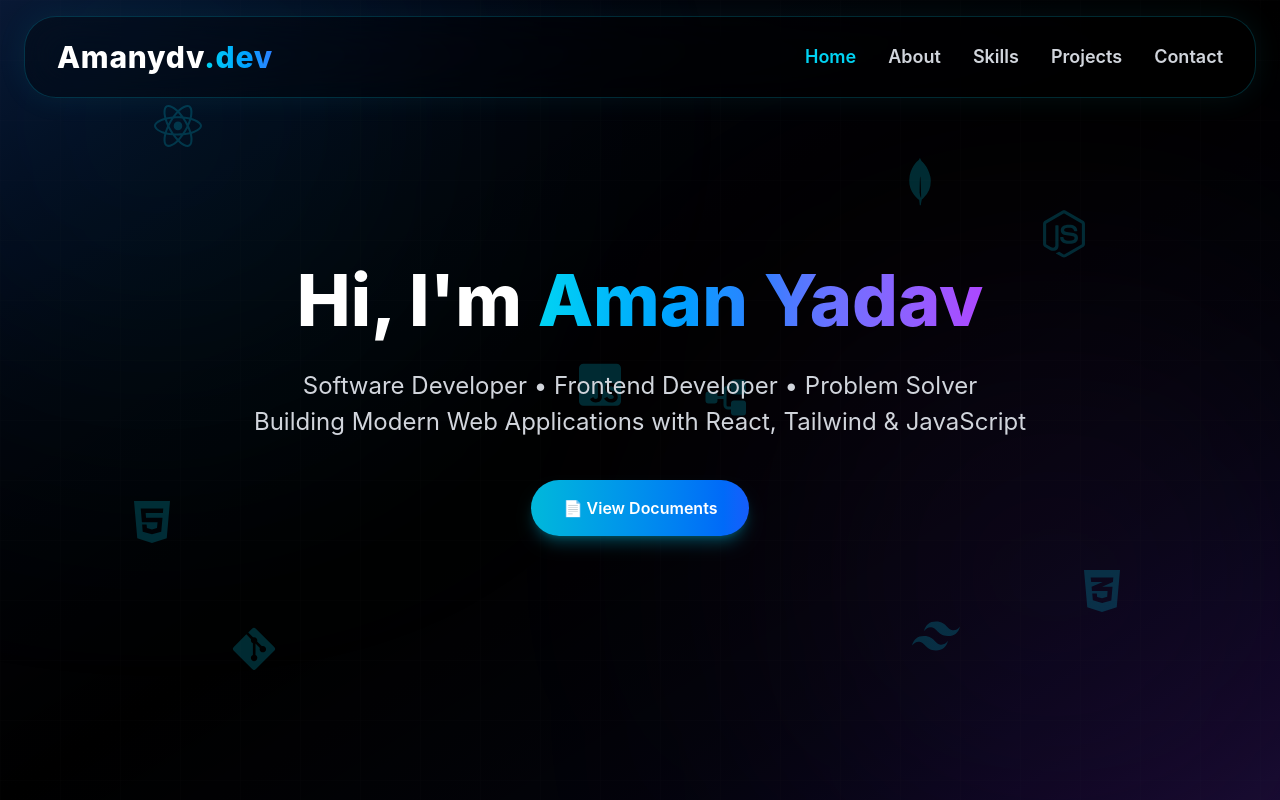
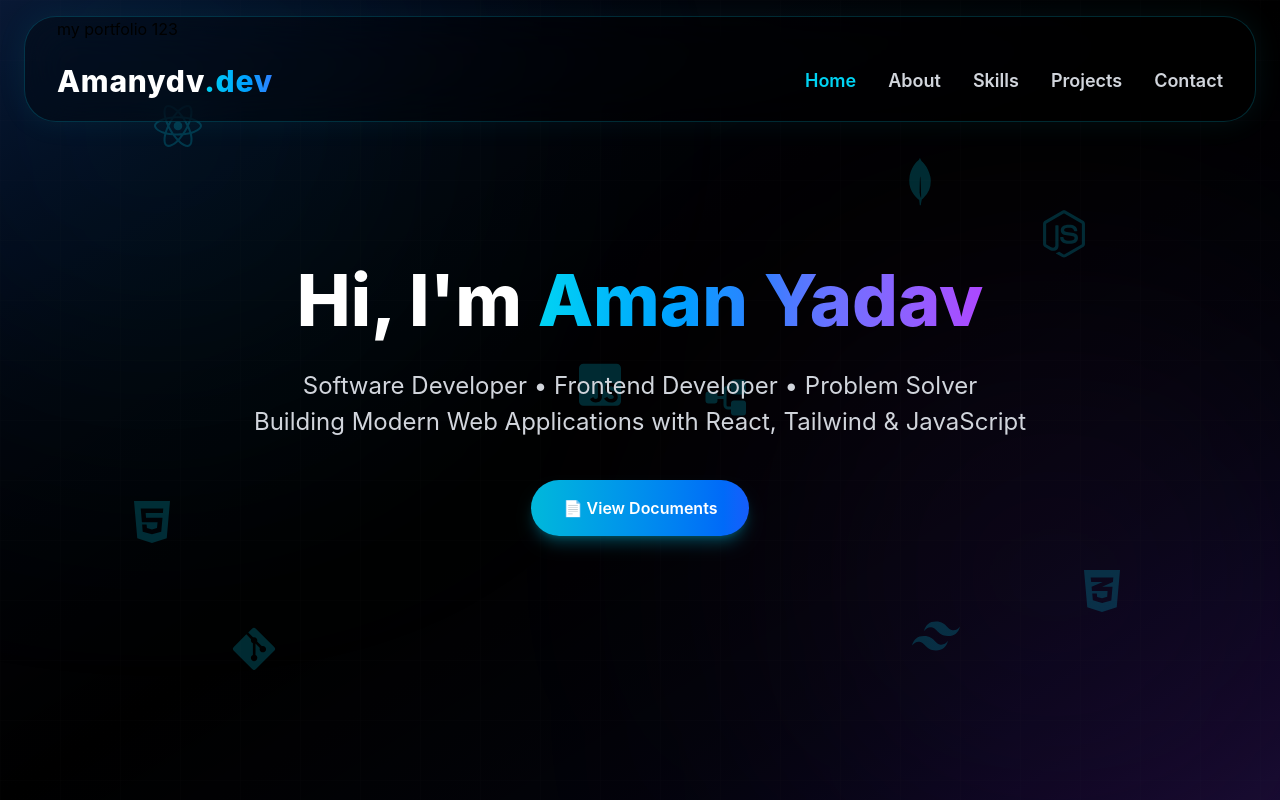
Before and after one commit to Amanyadav1913/portfolio-website, a React (Vite) app: page / in a window 1280 px wide. Built offline with nearby package versions, Linux system fonts and the light colour scheme.

Commit message:
Updating navbar

```diff
--- a/src/components/Navbar.jsx
+++ b/src/components/Navbar.jsx
@@ -26,6 +26,8 @@
         "
       >
         <div className="px-5 sm:px-7 lg:px-8">
+
+          <h1>my portfolio 123</h1>
 
           {/* Main Navbar */}
 
```
